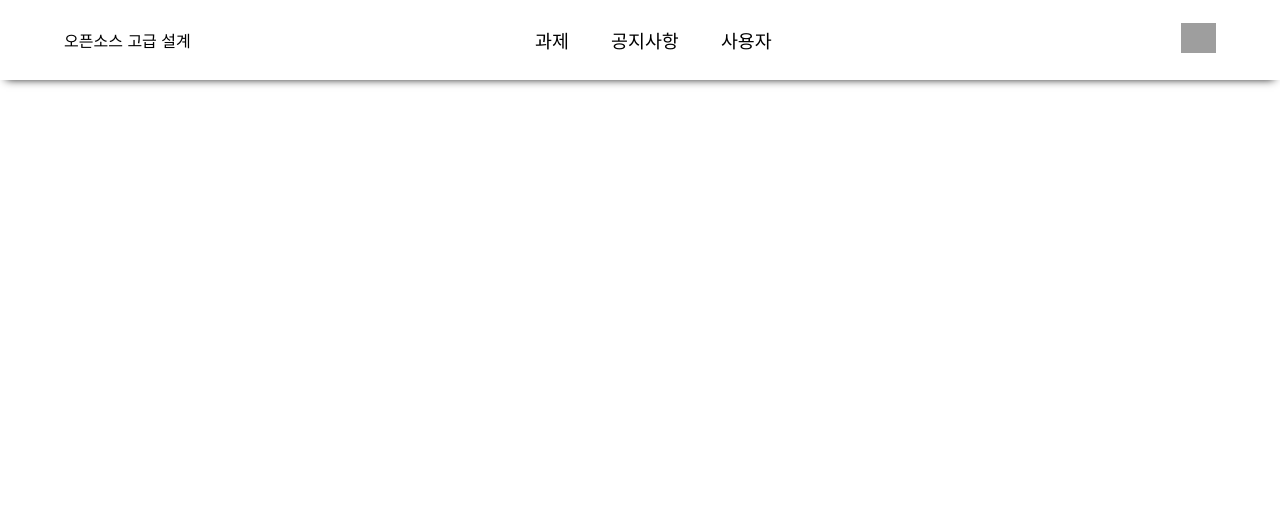
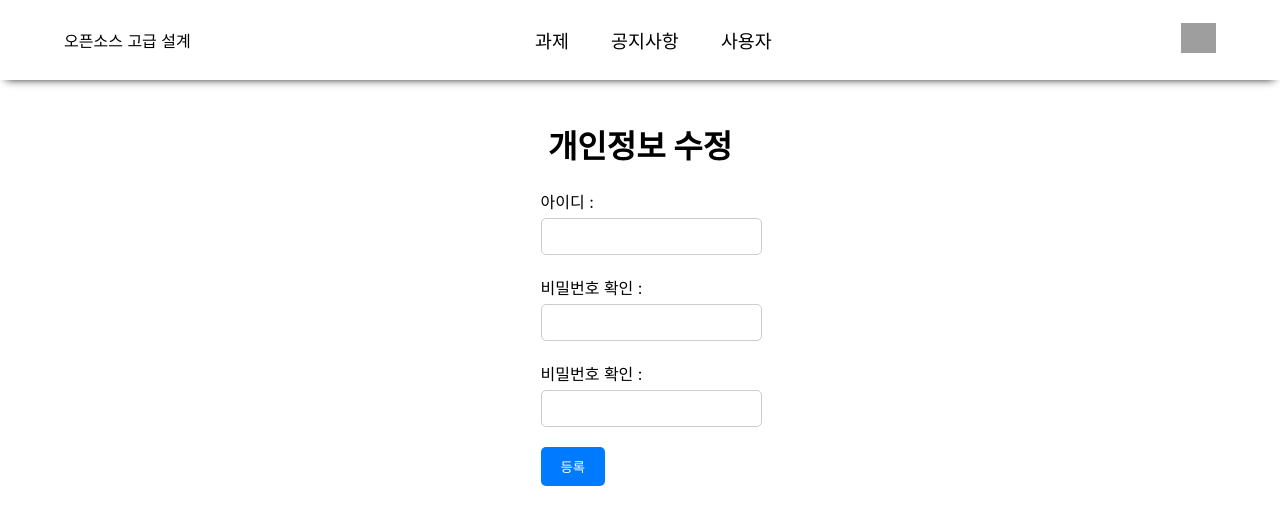
Before and after one commit to OpenSourceEduTech/FrontEnd, a React (Create React App) app: page /mypage in a window 1280 px wide. Shown: the top 524 px of the page. Built offline with nearby package versions, Linux system fonts and the light colour scheme; grey boxes are pictures that could not be loaded.

Commit message:
로그인

```diff
--- a/src/App.js
+++ b/src/App.js
@@ -9,6 +9,7 @@ import Homework from "./pages/Homework";
 import MindMap from "./components/MindMap";
 import HomeworkPost from "./pages/HomeworkPost";
 import NoticePost from "./pages/NoticePost";
+
 
 const App = () => {
   return (
@@ -23,6 +24,7 @@ const App = () => {
         <Route path="/mypage" element={<Mypage />} />
         <Route path="/homework/post" element={<HomeworkPost />} />
         <Route path="/notice/post" element={<NoticePost />} />
+        <Route path="/mypage" element={<Mypage />} />
       </Routes>
     </Router>
   );
--- a/src/components/Modal.js
+++ b/src/components/Modal.js
@@ -2,6 +2,7 @@ import React, { useState } from 'react';
 import Modal from 'react-modal';
 import Profile from "../assets/profile.png";
 import styled from "styled-components";
+import { Link, NavLink } from "react-router-dom";
 
 // 모달 스타일 설정
 const modalStyles = {
@@ -22,6 +23,18 @@ const modalStyles = {
     zindex: 0
   },
 };
+
+const StyledButton = styled.button`
+  padding: 10px 20px;
+  background-color: #007bff;
+  border: none;
+  border-radius: 5px;
+  cursor: pointer;
+
+  &:hover {
+   background-color: #0056b3;
+  }
+`;
 
 // 프로필 모달 컴포넌트
 const ProfileModal = () => {
@@ -62,6 +75,10 @@ const Info = styled.div`
     setIsOpen(false);
   };
 
+  const handleClick = () => {
+    window.location.href = '/mypage';
+  };
+
   return (
     <div>
       {/* 프로필을 보여줄 버튼 또는 링크 */}
@@ -77,11 +94,12 @@ const Info = styled.div`
         {/* 프로필 내용 */}
         <h2>프로필</h2>
         <img src={Profile} width="35vh" height="30vh" />
-        <Name> 이름: {user.name}</Name>
-        <Email>이메일: {user.email}</Email>
+        <Name> 이름 : {user.name}</Name>
+        <Email> 이메일 : {user.email}</Email>
         <Info>
-          <button>개인정보수정</button>
-          <button>로그아웃</button>
+          {/* <StyledButton onClick={handleClick}>개인정보수정</StyledButton> */}
+          <button onClick={handleClick}>개인정보수정</button>
+          <button >로그아웃</button>
         </Info>
       </Modal>
     </div>
--- a/src/pages/HomeworkPost.js
+++ b/src/pages/HomeworkPost.js
@@ -93,7 +93,7 @@ const HomeworkPost = () => {
         <Label htmlFor="file">첨부 파일</Label>
         <Input type="file" id="file" onChange={(e) => setFile(e.target.files[0])} />
       </FormGroup>
-      <SubmitButton type="submit">제출</SubmitButton>
+      <SubmitButton type="submit">등록</SubmitButton>
     </FormContainer>
     </NoticeContainer>
    </>
--- a/src/pages/Mypage.js
+++ b/src/pages/Mypage.js
@@ -1,11 +1,101 @@
 import Layout from "../components/Layout";
-const Mypage = () => {
-    return (
-        <>
-        <Layout/>
-        </>
+import React, { useState } from 'react';
+import styled from "styled-components";
 
 
-    );
+const NoticeContainer = styled.div`
+  background-color: #fff;
+  padding: 20px;
+  border-radius: 5px;
+  display: flex;
+  flex-direction: column;
+  align-items: center;
+  position: fixed;
+  top: 10%;
+  left: 0;
+  right: 0;
+`;
+
+const FormContainer = styled.form`
+  max-width: 350px;
+  margin: 0 auto;
+`;
+
+const FormGroup = styled.div`
+  margin-bottom: 20px;
+`;
+
+const Label = styled.label`
+  display: block;
+  margin-bottom: 5px;
+`;
+
+const Input = styled.input`
+  width: 100%;
+  padding: 10px;
+  border: 1px solid #ccc;
+  border-radius: 5px;
+`;
+
+const TextArea = styled.textarea`
+  width: 100%;
+  padding: 10px;
+  border: 1px solid #ccc;
+  border-radius: 5px;
+  resize: vertical; /* 수직 리사이즈 가능 */
+  height: 150px; /* 높이 조정 */
+`;
+
+
+const SubmitButton = styled.button`
+  padding: 10px 20px;
+  background-color: #007bff;
+  color: #fff;
+  border: none;
+  border-radius: 5px;
+  cursor: pointer;
+
+  &:hover {
+    background-color: #0056b3;
+  }
+`;
+
+const Mypage = () => {
+  const [title, setTitle] = useState('');
+  const [description, setDescription] = useState('');
+  const [number, setNumber] = useState('');
+  const [file, setFile] = useState(null);
+
+  const handleSubmit = (e) => {
+    e.preventDefault();
+
+    // 여기에서 폼 제출 처리를 합니다.
+    // title, description, number, file 값에 접근할 수 있습니다.
   };
-  export default Mypage;
+
+  return (
+    <>
+    <Layout/>
+    <NoticeContainer>
+    <h1>개인정보 수정</h1>
+    <FormContainer onSubmit={handleSubmit}>
+      <FormGroup>
+        <Label htmlFor="title">아이디 : </Label>
+        <Input type="text" id="title" value={title} onChange={(e) => setTitle(e.target.value)} />
+      </FormGroup>
+      <FormGroup>
+        <Label htmlFor="number">비밀번호 확인 : </Label>
+        <Input type="text" id="number" value={number} onChange={(e) => setNumber(e.target.value)} />
+      </FormGroup>
+      <FormGroup>
+        <Label htmlFor="number">비밀번호 확인 : </Label>
+        <Input type="text" id="number" value={number} onChange={(e) => setNumber(e.target.value)} />
+      </FormGroup>
+      <SubmitButton type="submit">등록</SubmitButton>
+    </FormContainer>
+    </NoticeContainer>
+   </>
+  );
+}
+
+export default Mypage;
--- a/src/pages/Notice.js
+++ b/src/pages/Notice.js
@@ -60,6 +60,19 @@ const ButtonContainer = styled.div`
   margin-left: 200px; /* 오른쪽 여백 추가 */
 `;
 
+const StyledButton = styled.button`
+  padding: 10px 20px;
+  background-color: #007bff;
+  border: none;
+  border-radius: 5px;
+  cursor: pointer;
+  color: white;
+
+  &:hover {
+   background-color: #0056b3;
+  }
+`;
+
 const Notice = () => {
   const [selectedNotice, setSelectedNotice] = useState();
   const noticeData = [
@@ -71,6 +84,10 @@ const Notice = () => {
   const handleNoticeClick = (noticeId) => {
     const selected = noticeData.find((item) => item.id == noticeId);
     setSelectedNotice(selected);
+  };
+
+  const handleClick = () => {
+    window.location.href = '/notice/post';
   };
 
   return (
@@ -95,7 +112,7 @@ const Notice = () => {
           <p>공지사항이 없습니다.</p>
         )}
         <ButtonContainer>
-          <Link to="/notice/post">공지사항 등록</Link>
+          <StyledButton onClick={handleClick}>공지사항 등록</StyledButton>
         </ButtonContainer>
       </NoticeContainer>
     </>
--- a/src/pages/NoticePost.js
+++ b/src/pages/NoticePost.js
@@ -89,7 +89,7 @@ const NoticePost = () => {
         <Label htmlFor="file">첨부 파일</Label>
         <Input type="file" id="file" onChange={(e) => setFile(e.target.files[0])} />
       </FormGroup>
-      <SubmitButton type="submit">제출</SubmitButton>
+      <SubmitButton type="submit">등록</SubmitButton>
     </FormContainer>
     </NoticeContainer>
    </>
--- a/src/routers/Homeworks.js
+++ b/src/routers/Homeworks.js
@@ -3,7 +3,7 @@ import Layout from "../components/Layout";
 import { homelist } from "../components/Data";
 import Homework from "../pages/Homework";
 import React, { useEffect, useState, useRef } from "react";
-import { Link } from "react-router-dom";
+import { Link, NavLink } from "react-router-dom";
 import { useParams } from "react-router";
 
 
@@ -140,16 +140,33 @@ const ButtonContainer = styled.div`
   margin-left: 200px; /* 오른쪽 여백 추가 */
 `;
 
+const StyledButton = styled.button`
+  padding: 10px 20px;
+  background-color: #007bff;
+  border: none;
+  border-radius: 5px;
+  cursor: pointer;
+  color: white;
+
+  &:hover {
+   background-color: #0056b3;
+  }
+`;
 
 const Homeworks = (props) => {
   const [homeworks, setHomework] = useState([]);
 
+  const user = {id : 1, role : "Student"};
 
   useEffect(() => {
     setHomework(homelist);
   }, []);
 
   //const { id } = useParams();
+
+  const handleClick = () => {
+    window.location.href = '/homework/post';
+  };
 
   return (
     <>
@@ -163,7 +180,7 @@ const Homeworks = (props) => {
           ))}
         </LeftCon>
         <ButtonContainer>
-          <Link to="/homework/post">과제 등록</Link>
+          <StyledButton onClick={handleClick}>과제 등록</StyledButton>
         </ButtonContainer>
       </NoticeContainer>
 
```
